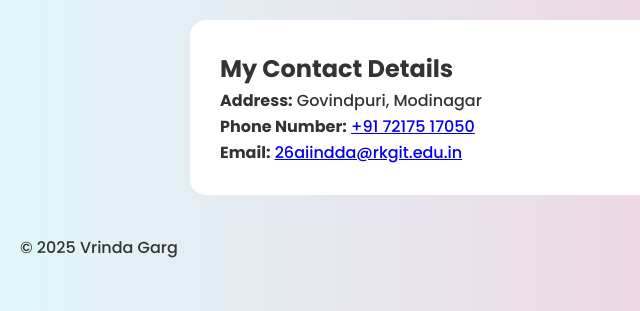
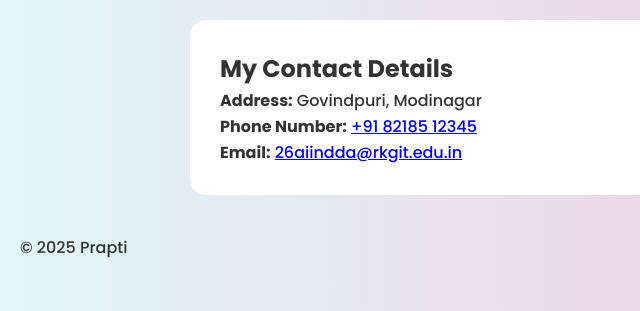
Before and after one commit to Prapti2104/Personal-Portfolio, a plain HTML site: page contact.html in a window 1280 px wide. Shown: the top 311 px of the page, 0-640 px from the left. Drawn offline with Linux system fonts and the light colour scheme.

Commit message:
Update contact.html

```diff
--- a/contact.html
+++ b/contact.html
@@ -3,19 +3,19 @@
 <head>
     <meta charset="UTF-8">
     <meta name="viewport" content="width=device-width, initial-scale=1.0">
-    <title>Contact | Vrinda Garg</title>
+    <title>Contact | Prapti </title>
     <link rel="stylesheet" href="style.css">
 </head>
 <body>
     <section>
         <h2>My Contact Details</h2>
         <p><strong>Address:</strong> Govindpuri, Modinagar</p>
-        <p><strong>Phone Number:</strong> <a href="tel:+917217517050">+91 72175 17050</a></p>
+        <p><strong>Phone Number:</strong> <a href="tel:+918218512345">+91 82185 12345</a></p>
         <p><strong>Email:</strong> <a href="mailto:26aiindda@rkgit.edu.in">26aiindda@rkgit.edu.in</a></p>
     </section>
 
     <footer>
-        <p>&copy; 2025 Vrinda Garg</p>
+        <p>&copy; 2025 Prapti </p>
     </footer>
 </body>
 </html>
```
